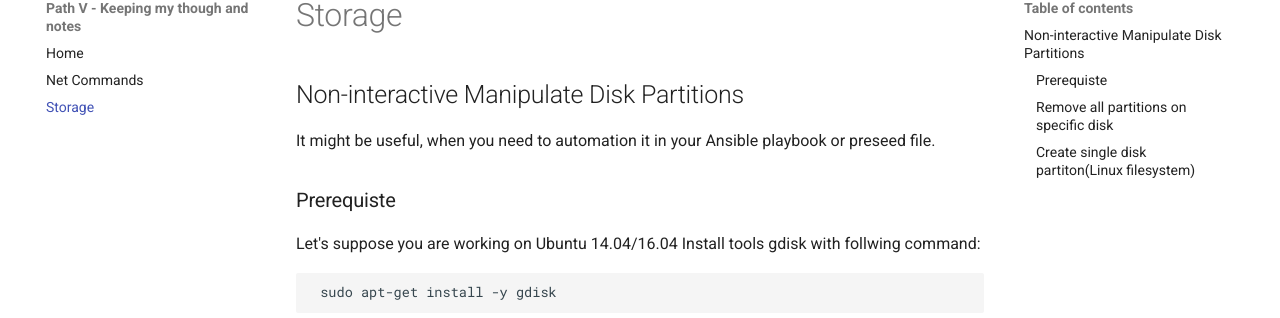
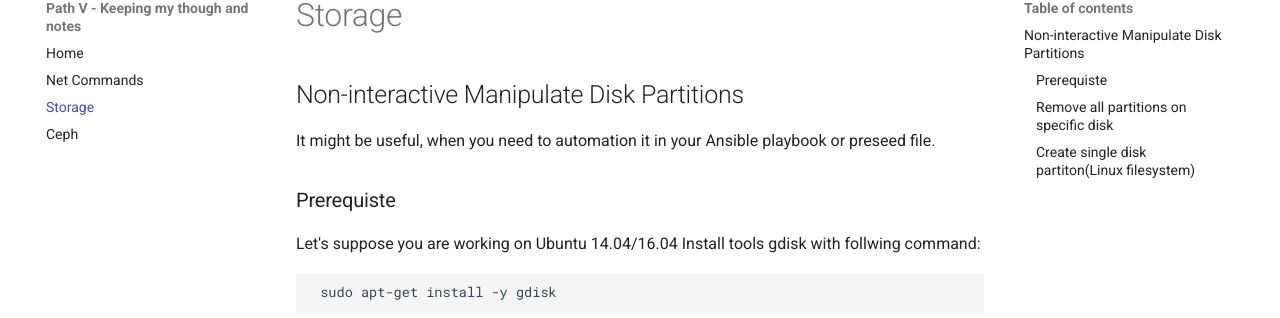
Before and after one commit to cy-lee/cylee-notes, an MkDocs documentation site: the page built from docs/storage.md, in a window 1280 px wide. Shown: the part 103-421 px from the top of the page. Built offline with MkDocs 1.6.1 and Material for MkDocs 9.7.7, drawn with Linux system fonts in a browser that asks for light colours; old or Windows-style settings are respelled for this version of MkDocs.

Commit message:
Add Ceph

```diff
--- a/mkdocs.yml
+++ b/mkdocs.yml
@@ -6,3 +6,4 @@ pages:
   - Home: index.md
   - Net Commands: linux-net-cmd.md
   - Storage: storage.md
+  - Ceph: ceph.md
```
